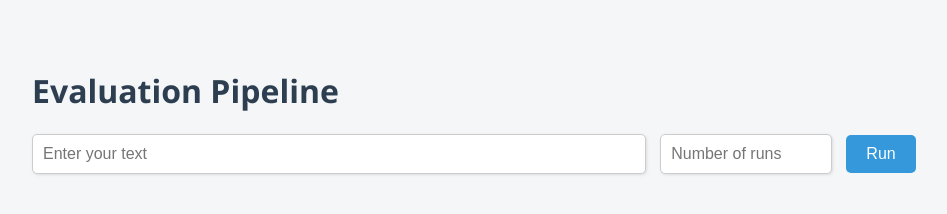
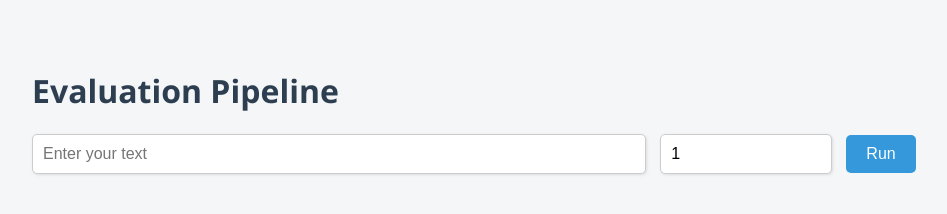
Before and after one commit to mhammedmohie/evaluation-page, a plain HTML site: page index.html in a window 1280 px wide. Shown: the whole page, without its empty margins (16-963 px from the left). Drawn offline with Linux system fonts and the light colour scheme.

Commit message:
update the eval

```diff
--- a/index.html
+++ b/index.html
@@ -83,7 +83,7 @@
 
     <div class="input-container">
         <input type="text" id="textInput" placeholder="Enter your text" />
-        <input type="number" id="runCount" placeholder="Number of runs" min="1" />
+        <input type="number" id="runCount" placeholder="Number of runs" min="1"  value="1"/>
         <button onclick="runRequest()">Run</button>
     </div>
 
```
